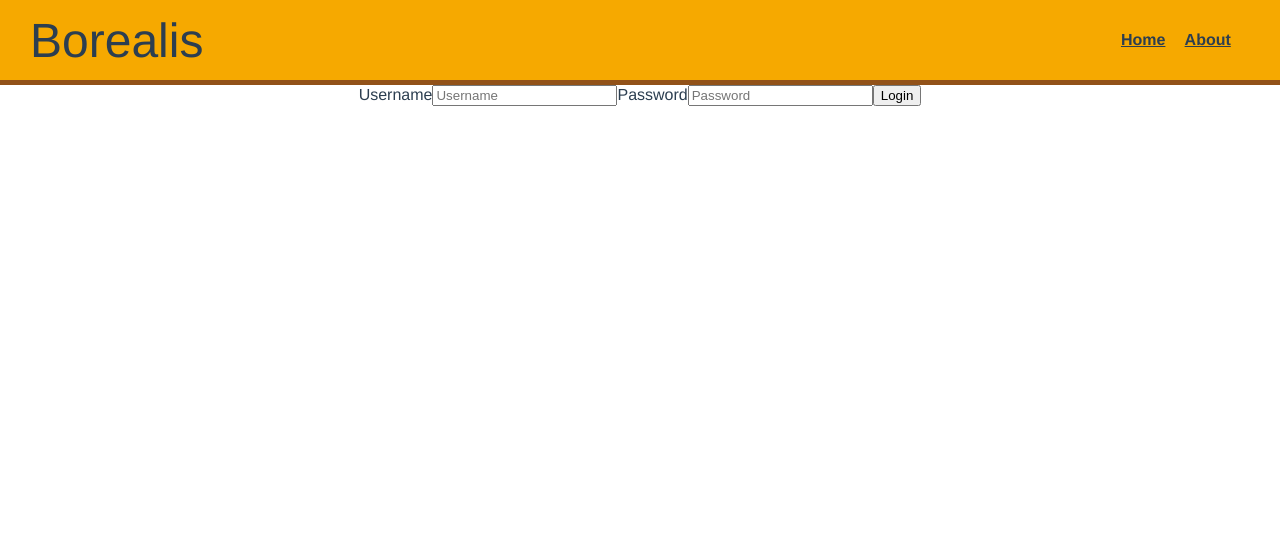
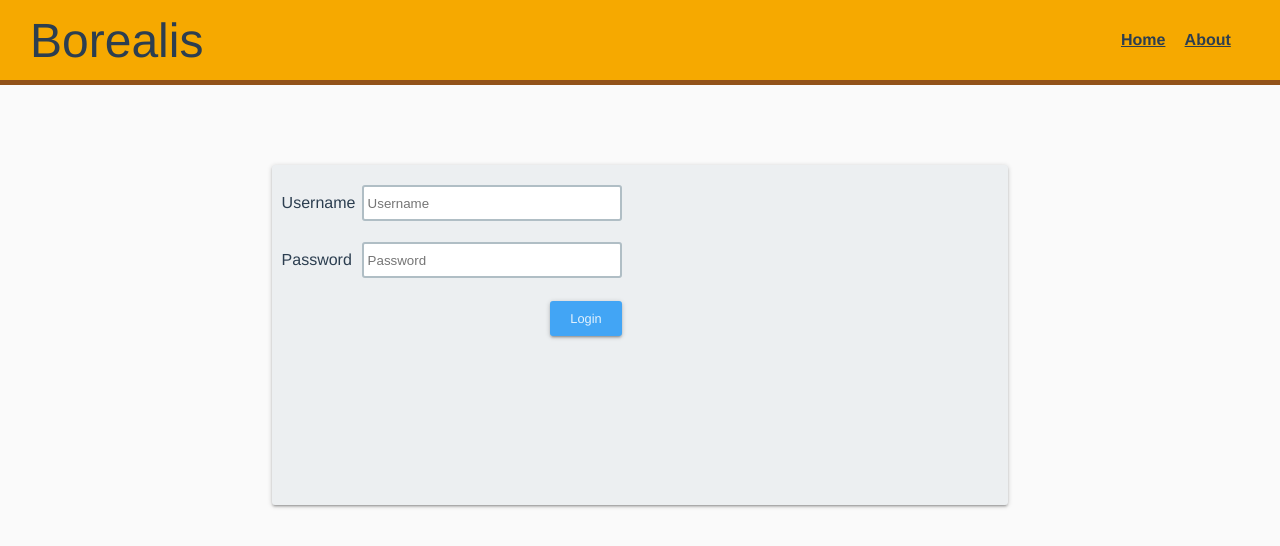
Before and after one commit to Malkuthe/hci-project, a Vue app: page /#/login in a window 1280 px wide. Shown: the top 546 px of the page. Built offline with nearby package versions, Linux system fonts and the light colour scheme.

Commit message:
Added Styling to login page

```diff
--- a/src/App.vue
+++ b/src/App.vue
@@ -1,7 +1,9 @@
 <template>
   <div id="app">
     <navbar />
-    <router-view :key='$router.testV'/>
+    <div id="content">
+      <router-view />
+    </div>
   </div>
 </template>
 
@@ -26,14 +28,36 @@ export default {
 <style lang="scss">
 body {
   margin: 0px;
+  min-height: 100vh;
+  background: $pale-grey;
 }
+
 #app {
+  height: 100vh;
   font-family: 'Avenir', Helvetica, Arial, sans-serif;
   -webkit-font-smoothing: antialiased;
   -moz-osx-font-smoothing: grayscale;
   text-align: center;
   color: #2c3e50;
+  width: 100%;
+  display: grid;
+  grid-gap: 0;
+  grid-template-columns: 1fr 70% 1fr;
+  grid-template-rows: 85px auto;
+
+  #content {
+    width: 100%;
+    max-width: 70vw;
+    grid-column: 2 / 3;
+    grid-row: 2 / 3;
+  }
+
+  #nav {
+    grid-column: 1 / 4;
+    grid-row: 1 / 2;
+  }
 }
+
 #nav {
   padding: 30px;
   a {
--- a/src/variables.scss
+++ b/src/variables.scss
@@ -2,5 +2,13 @@
  *  COLORS
  */
 
+$pale-grey: #fafafa;
 $gold: rgb(246,169,0);
 $brown: rgb(146,82,25);
+$red: #B71C1C;
+$pale-blue: #E3F2FD;
+$blue: #42a5f5;
+$light-blue: #64B5F6;
+$dark-blue: #1976D2;
+$light-blue-grey: #eceff1;
+$dark-grey: #b0bec5;
--- a/src/views/Login.vue
+++ b/src/views/Login.vue
@@ -1,11 +1,32 @@
 <template>
     <div id="login">
-        <label for='username'>Username</label>
-        <input v-model='username' id='username' placeholder='Username' />
-        <label for='password'>Password</label>
-        <input v-model='password' id='password' placeholder='Password' />
-        <button @click='tryLogin'>Login</button>
-        <div v-if='errorLogin' class="alert error">Login failed. Incorrect username or password</div>
+
+        <div id="form">
+
+            <div id="login-form">
+                <label for='username' class='username'>Username</label>
+                <input
+                    v-model='username'
+                    class='username'
+                    placeholder='Username' />
+
+                <label for='password' class='password'>Password</label>
+                <input
+                    v-model='password'
+                    class='password'
+                    :type='loginType'
+                    placeholder='Password' />
+
+                <button @click='tryLogin'>Login</button>
+            </div>
+
+            <div id="login-help">
+                <transition :duration="1000" name="unfold">
+                    <div v-if='errorLogin' class="alert error">Login failed. Incorrect username or password</div>
+                </transition>
+            </div>
+        </div>
+
     </div>
 </template>
 
@@ -18,7 +39,8 @@ export default {
         return {
             username: '',
             password: '',
-            errorLogin: false
+            errorLogin: false,
+            loginType: 'password'
         }
     },
     methods: {
@@ -45,6 +67,129 @@ export default {
 }
 </script>
 
+<style lang="scss">
+    .unfold-enter-active, .unfold-leave-active {
+        transition: opacity 1.5s ease;
+    }
+
+    .unfold-enter, .unfold-leave-to {
+        opacity: 0;
+    }
+</style>
+
+
 <style lang="scss" scoped>
+    #login {
+        margin-left: auto;
+        margin-right: auto;
+        margin-top: 80px;
+        width: 80%;
+        min-height: 300px;
+        padding: 20px 10px;
+        background: $light-blue-grey;
+        box-shadow:
+            0 2px 2px 0 rgba(0,0,0,0.14),
+            0 3px 1px -2px rgba(0,0,0,0.12),
+            0 1px 5px 0 rgba(0,0,0,0.2);
+        display: grid;
+        border-radius: 3px;
+        grid-template-columns: 4fr 6fr;
+        grid-template-areas: 'form info';
 
+        #form {
+            grid-area: form;
+
+            #login-form{
+                display: grid;
+                grid-template-columns: 80px auto 1fr;
+                grid-template-rows: repeat(auto-fill,35px);
+                grid-template-areas: 'label input extra';
+                grid-row-gap: 1.4em;
+
+                label {
+                    grid-area: label;
+                    display: flex;
+                    align-items: center;
+
+                    &.username {
+                        grid-row: 1 / 2;
+                    }
+
+                    &.password {
+                        grid-row: 2 / 3;
+                    }
+                }
+
+                input {
+                    grid-area: input;
+                    width: 250px;
+                    height: 30px;
+                    border-radius: 3px;
+                    appearance: none;
+                    border: none;
+                    padding-left: 4px;
+                    border: 2px solid $dark-grey;
+                    transition: 0.5s;
+
+                    &.username {
+                        grid-row: 1 / 2;
+                    }
+
+                    &.password {
+                        grid-row: 2 / 3;
+                    }
+
+                    &:focus {
+                        outline: 0;
+                        border: 2px solid $brown;
+                    }
+                }
+
+                button {
+                    all: unset;
+                    grid-area: input;
+                    grid-row: 3 / 4;
+                    padding: 10px 20px;
+                    width: fit-content;
+                    margin-left: auto;
+                    background: $blue;
+                    border-radius: 3px;
+                    color: $pale-blue;
+                    font-size: 80%;
+                    transition: background-color 0.33s;
+                    box-shadow:
+                        0 2px 2px 0 rgba(0,0,0,0.14),
+                        0 3px 1px -2px rgba(0,0,0,0.12),
+                        0 1px 5px 0 rgba(0,0,0,0.2);
+
+                    &:hover {
+                        background: $light-blue;
+                    }
+
+                    &:active {
+                        background: $dark-blue;
+                    }
+                }
+            }
+
+            #login-help {
+                margin-top: 1.4em;
+
+                .alert.error {
+                    padding: 10px;
+                    border: $red;
+                    background: rgba($red,0.3);
+                    border-radius: 3px;
+                    color: $red;
+                    font-size: 80%;
+                    font-style: italic;
+                }
+            }
+        }
+
+        #info {
+            width: 30%;
+            height: 100%;
+        }
+    }
 </style>
```
